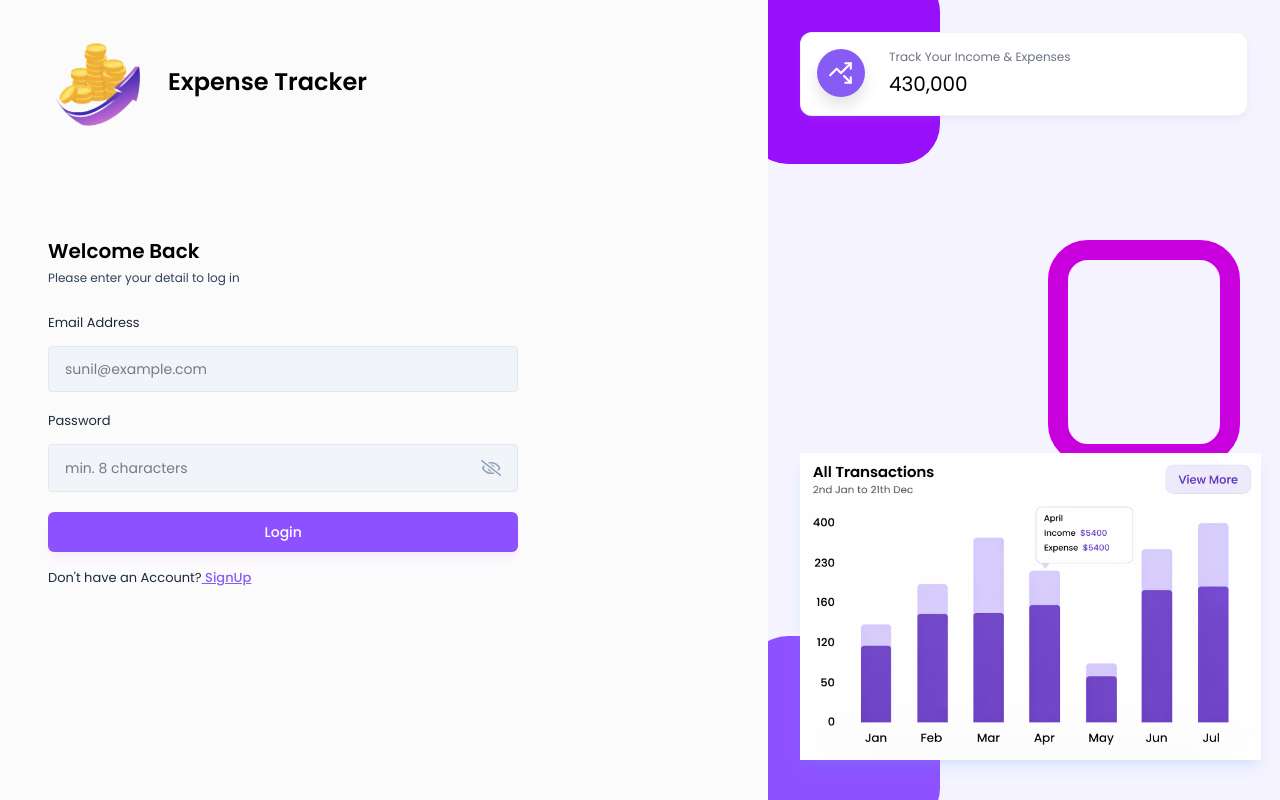
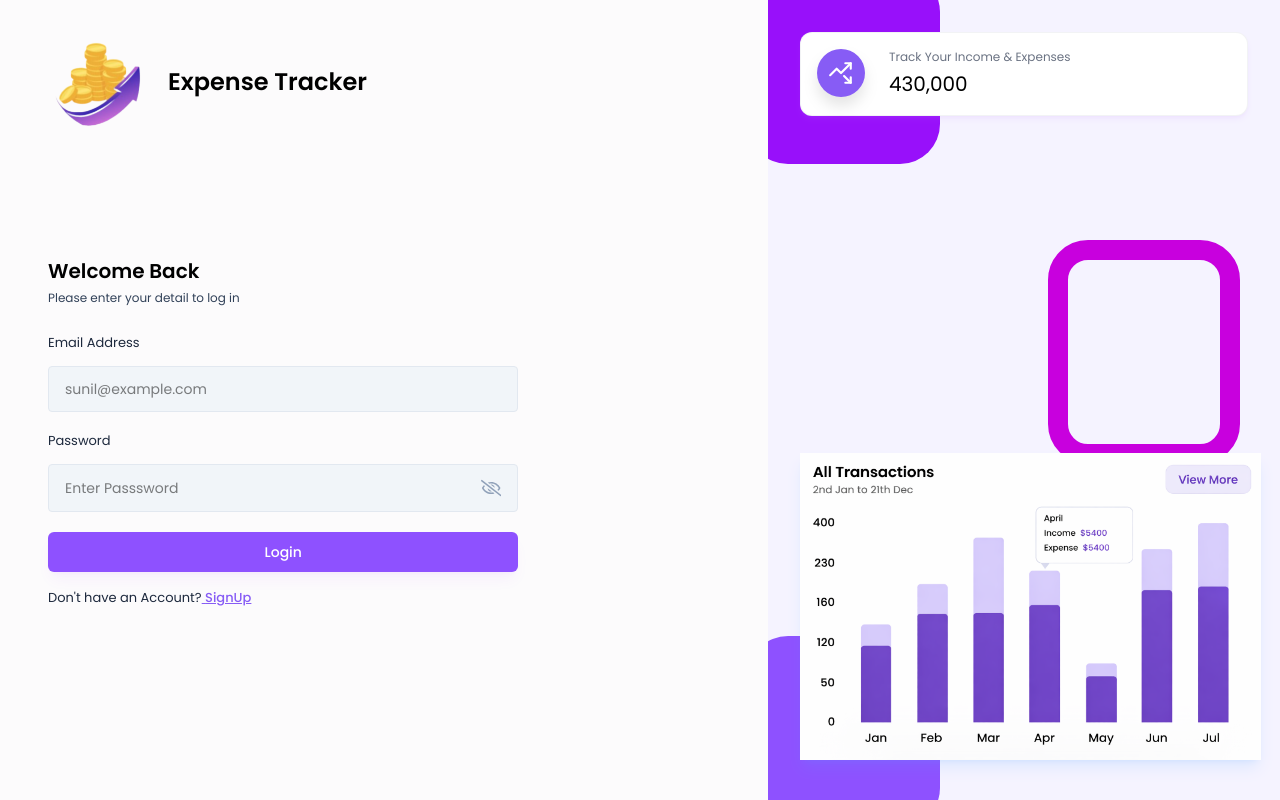
Before and after one commit to sarvaiya-sunil/SunExpenseMate, a React app in the folder frontend/: page /login in a window 1280 px wide. Built offline with nearby package versions, Linux system fonts and the light colour scheme; the HTML template or start-up script is replaced by a standard one.

Commit message:
make it more responsive

```diff
--- a/frontend/src/pages/Auth/Login.jsx
+++ b/frontend/src/pages/Auth/Login.jsx
@@ -53,7 +53,9 @@ const Login = () => {
   return (
     <AuthLayout>
       <div className="lg:w-[70%] h-3/4 md:h-full flex flex-col justify-center">
-        <h3 className="text-xl font-semibold text-black">Welcome Back</h3>{" "}
+        <h3 className="text-xl font-semibold text-black sm:mt-10">
+          Welcome Back
+        </h3>
         <p className="text-xs text-slate-700 mt-[5px] mb-6">
           Please enter your detail to log in
         </p>
@@ -70,7 +72,7 @@ const Login = () => {
             value={password}
             onChange={(e) => setPassword(e.target.value)}
             label="Password"
-            placeholder="min. 8 characters"
+            placeholder="Enter Passsword"
             type="password"
             autoComplete="new-password"
           />
--- a/frontend/src/pages/Auth/Signup.jsx
+++ b/frontend/src/pages/Auth/Signup.jsx
@@ -78,7 +78,9 @@ const Signup = () => {
   return (
     <AuthLayout>
       <div className="lg:w-100% h-auto md:h-full mt-10 md:mt-0 flex flex-col justify-center">
-        <h3 className="text-xl font-semibold text-black">Create an Account</h3>
+        <h3 className="text-xl font-semibold text-black sm:mt-15">
+          Create an Account
+        </h3>
         <p className="text-xs text-slate-700 mt-[5px] mb-6">
           join us today by entering your details below.
         </p>
```
